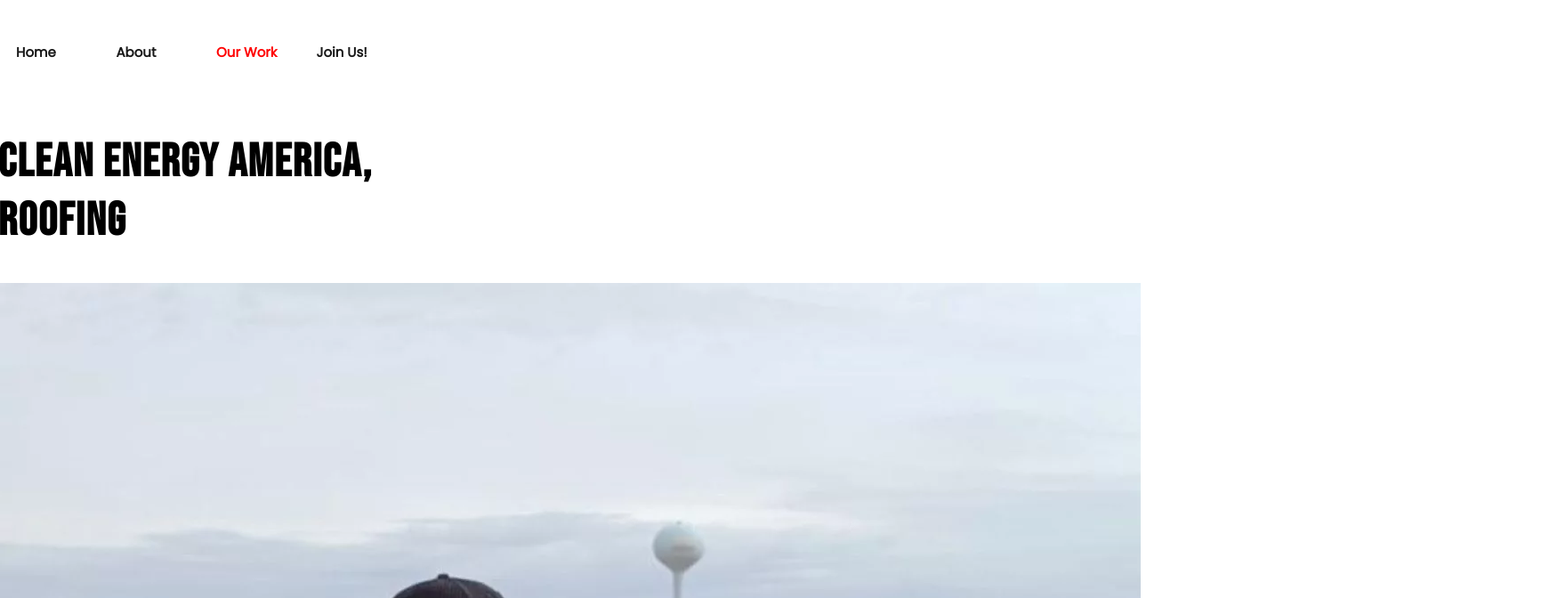
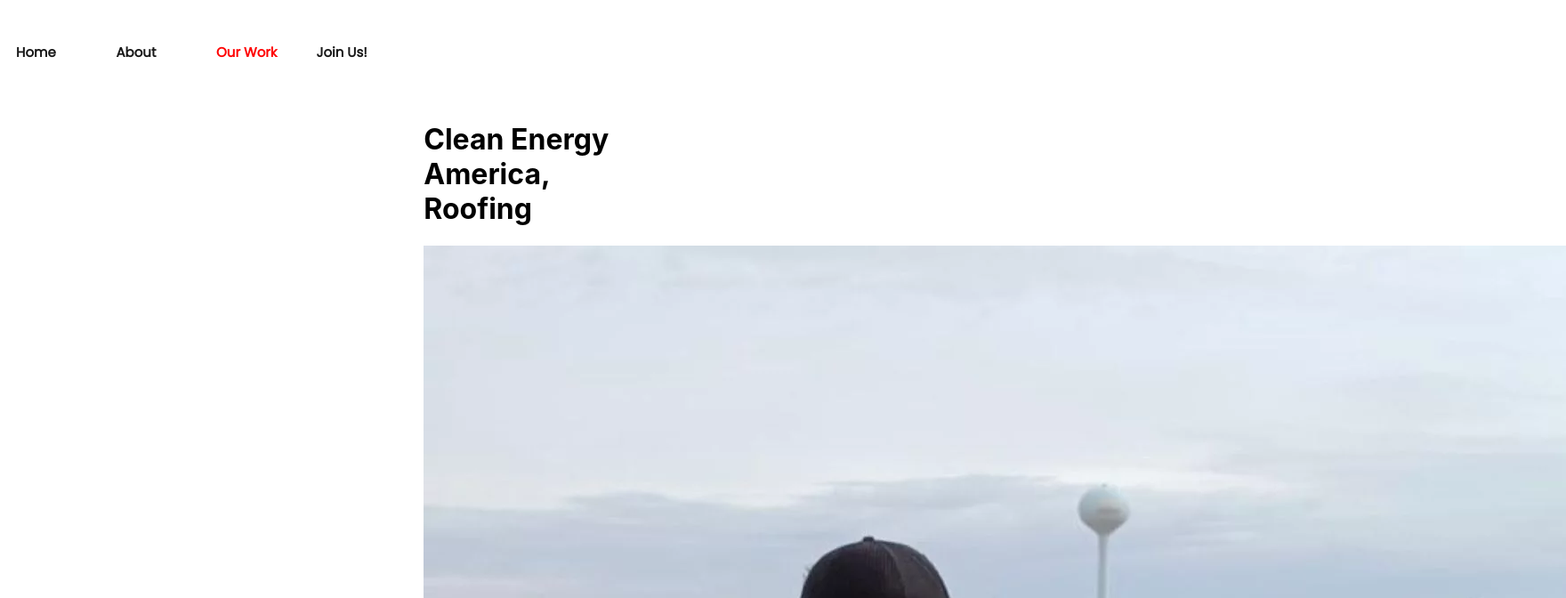
Before and after one commit to eric-santosCEA/page-transitions-react-pwa, a React (Create React App) app: page /our-work in a window 1280 px wide. Shown: the top 672 px of the page at 89% size, 1760 px wide, since content can reach past the window. Built offline with nearby package versions, Linux system fonts and the light colour scheme.

Commit message:
added code-splitting, not using react-transition-group yet

```diff
--- a/src/App.js
+++ b/src/App.js
@@ -1,21 +1,18 @@
-import React from "react";
-import { Route } from "react-router-dom";
+import React, {lazy, Suspense} from "react";
+import { Route, Switch } from "react-router-dom";
 import { CSSTransition } from "react-transition-group";
 import { TweenLite} from "gsap";
 import "./App.scss";
 
-import About from "./pages/About";
 import Header from "./components/Header";
-import Home from "./pages/Home";
-import OurWork from './pages/OurWork'
-import JoinUs from './pages/JoinUs'
 
-const routes = [
-  { path: "/", name: "Home", Component: Home },
-  { path: "/about", name: "About", Component: About },
-  { path: "/our-work", name: "Our Work", Component: OurWork },
-  { path: "/join-us", name: "Join Us!", Component: JoinUs }
-];
+
+const Home = lazy(() => import("./pages/Home.js"));
+const About = lazy(() => import("./pages/About.js"));
+const OurWork = lazy(() => import("./pages/OurWork.js"));
+const JoinUs = lazy(() => import("./pages/JoinUs.js"));
+
+
 
 function App() {
   const onEnter = node => {
@@ -51,24 +48,15 @@
   return (
     <>
       <Header />
-      <div className='container'>
-        {routes.map(({ path, Component }) => (
-          <Route key={path} exact path={path}>
-            {({ match }) => (
-              <CSSTransition
-                in={match != null}
-                timeout={1200}
-                classNames='page'
-                onExit={onExit}
-                onEntering={onEnter}
-                unmountOnExit>
-                <div className='page'>
-                  <Component />
-                </div>
-              </CSSTransition>
-            )}
-          </Route>
-        ))}
+      <div className="container">
+      <Suspense fallback={<div>Loading ...</div>}>
+        <Switch>
+          <Route className='page' exact path='/' component={Home}/>
+          <Route className='page' exact path='/about' component={About}/>
+          <Route className='page' exact path='/our-work' component={OurWork}/>
+          <Route className='page' exact path='/join-us' component={JoinUs}/>
+        </Switch>
+      </Suspense>
       </div>
     </>
   );
--- a/src/pages/About.js
+++ b/src/pages/About.js
@@ -4,10 +4,12 @@
 const About = () => {
     return (
         <div className="inner">
-          <Title/>
-          <p className="info">
-            Lorem ipsum dolor sit amet consectetur adipisicing elit. Autem natus similique fugit accusantium hic impedit repudiandae, obcaecati tempore cumque dolor?
-          </p>
+          <div className="page">
+            <Title/>
+            <p className="info">
+              Lorem ipsum dolor sit amet consectetur adipisicing elit. Autem natus similique fugit accusantium hic impedit repudiandae, obcaecati tempore cumque dolor?
+            </p>
+          </div>
         </div>
     )
 }
--- a/src/pages/Home.js
+++ b/src/pages/Home.js
@@ -5,8 +5,8 @@
     return (
         <div className="inner">
             <Title/>
-            <div>
-            <img src="/images/roofing-original1.jpg" alt="banner-roofing"/>
+            <div className='page'>
+                <img src="/images/roofing-original1.jpg" alt="banner-roofing"/>
                 <p className="info">
                     Lorem ipsum dolor, sit amet consectetur adipisicing elit. Possimus architecto dicta aspernatur obcaecati sit iure, delectus inventore adipisci error incidunt deleniti velit natus expedita ex eum labore reiciendis magnam nisi provident iste aut, molestiae quis nihil. Adipisci, repellat nisi provident similique dolore sapiente deleniti dignissimos delectus nobis doloremque. Error, quos!
                 </p>
--- a/src/pages/JoinUs.js
+++ b/src/pages/JoinUs.js
@@ -5,7 +5,7 @@
     return (
         <div className="inner">
             <Title/>
-            <div>
+            <div className='page'>
                 <p className="info">
                     Lorem ipsum dolor sit amet consectetur adipisicing elit. Labore similique neque veniam debitis, explicabo eligendi ipsam, cumque ad quod ex molestiae
                     quae adipisci facere distinctio rem ullam eius error corrupti.
--- a/src/pages/OurWork.js
+++ b/src/pages/OurWork.js
@@ -5,7 +5,7 @@
     return (
         <div className="inner">
             <Title/>
-            <div>
+            <div className='page'>
                 <img src="/images/roofing1.webp" alt="roofing-install"/>
                 <p className="info">
                     Lorem ipsum dolor sit amet consectetur adipisicing elit. Labore similique neque veniam debitis, explicabo eligendi ipsam, cumque ad quod ex molestiae
```
Also changed, not shown: public/logo192.png (deleted), public/logo512.png (deleted).
